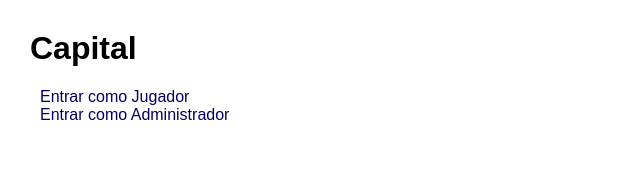
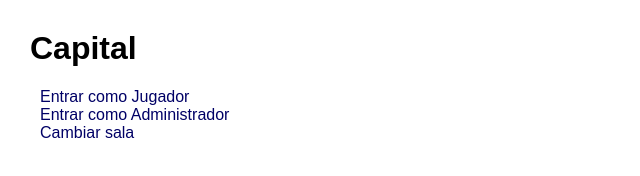
Before and after one commit to mmuinosp-hub/Capital, a website: page public/index.html in a window 1280 px wide. Shown: the whole page, without its empty margins (0-640 px from the left). Drawn offline with Linux system fonts and the light colour scheme.

Commit message:
Update index.html

```diff
--- a/public/index.html
+++ b/public/index.html
@@ -15,7 +15,8 @@ nav a:hover { text-decoration: underline; }
 
 <nav>
   <a href="/player.html">Entrar como Jugador</a> <br>
-  <a href="/admin.html">Entrar como Administrador</a>
+  <a href="/admin.html">Entrar como Administrador</a> <br>
+  <a href="/cambiar_sala.html">Cambiar sala</a>
 </nav>
 
 
```
